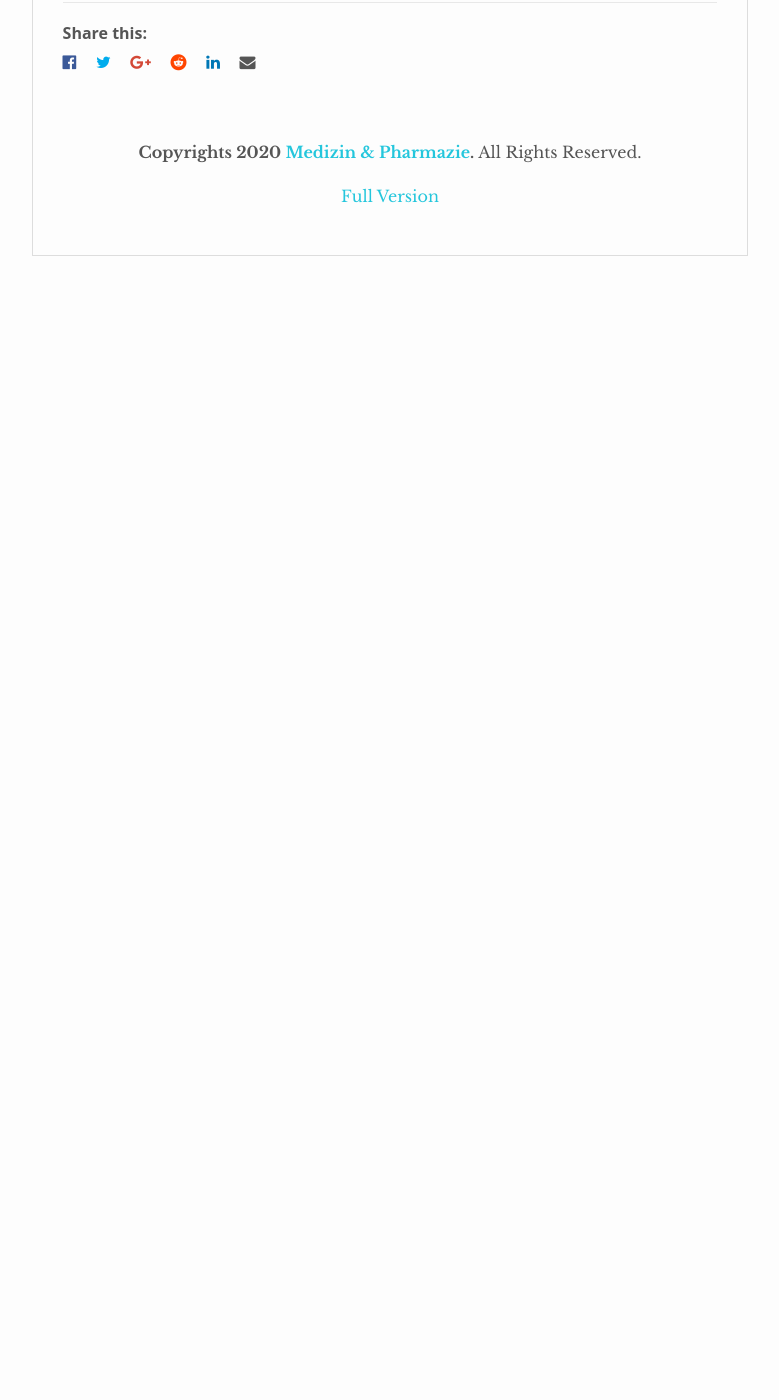
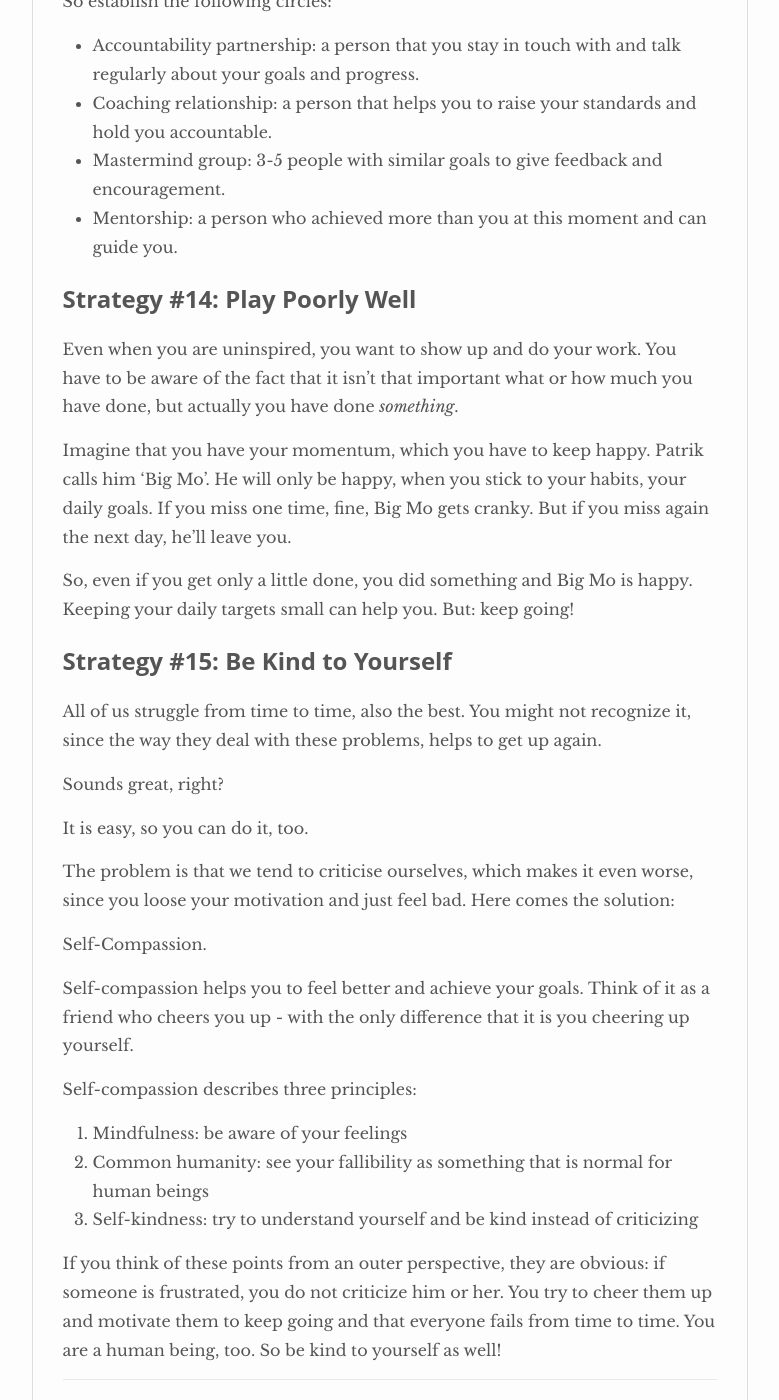
Before and after one commit to TasjaArriens/TasjaArriens.github.io, a Jekyll site: the page built from _posts/2020-02-01-self-discipline.md, in a window 1280 px wide and 1400 px high, scrolled down 10496 px. Shown: the whole window, without its empty margins (250-1029 px from the left). Built offline with Jekyll 4.4.1, drawn with Linux system fonts in a browser that asks for light colours; nearby versions of some CDN libraries; before the commit the page ends 10816 px from its top, so only the background shows below that; some of the changed text lies outside the part shown.

Commit message:
Article Self-Discipline Part 3

```diff
--- a/_posts/2020-02-01-self-discipline.md
+++ b/_posts/2020-02-01-self-discipline.md
@@ -293,8 +293,52 @@ Make the desired actions as easy as possible and the undesired as hard as possib
 
 ## Strategy #13: Surround Yourself with the Right People
 
+Since people adapt the goals, beliefs, and feelings of those surrounding them, you should make sure that those people are the right ones for you.
+These people define what is normal for you.
 
+So establish the following circles:
+* Accountability partnership: a person that you stay in touch with and talk regularly about your goals and progress.
+* Coaching relationship: a person that helps you to raise your standards and hold you accountable.
+* Mastermind group: 3-5 people with similar goals to give feedback and encouragement.
+* Mentorship: a person who achieved more than you at this moment and can guide you.
 
-## Strategy #14
+## Strategy #14: Play Poorly Well
 
-## Strategy #15
+Even when you are uninspired, you want to show up and do your work.
+You have to be aware of the fact that it isn't that important what or how much you have done, but actually you have done *something*.
+
+Imagine that you have your momentum, which you have to keep happy.
+Patrik calls him 'Big Mo'.
+He will only be happy, when you stick to your habits, your daily goals.
+If you miss one time, fine, Big Mo gets cranky.
+But if you miss again the next day, he'll leave you.
+
+So, even if you get only a little done, you did something and Big Mo is happy.
+Keeping your daily targets small can help you.
+But: keep going!
+
+## Strategy #15: Be Kind to Yourself
+
+All of us struggle from time to time, also the best.
+You might not recognize it, since the way they deal with these problems, helps to get up again.
+
+Sounds great, right?
+
+It is easy, so you can do it, too.
+
+The problem is that we tend to criticise ourselves, which makes it even worse, since you loose your motivation and just feel bad.
+Here comes the solution:
+
+Self-Compassion.
+
+Self-compassion helps you to feel better and achieve your goals.
+Think of it as a friend who cheers you up - with the only difference that it is you cheering up yourself.
+
+Self-compassion describes three principles:
+1. Mindfulness: be aware of your feelings
+2. Common humanity: see your fallibility as something that is normal for human beings
+3. Self-kindness: try to understand yourself and be kind instead of criticizing
+
+If you think of these points from an outer perspective, they are obvious: if someone is frustrated, you do not criticize him or her. You try to cheer them up and motivate them to keep going and that everyone fails from time to time.
+You are a human being, too.
+So be kind to yourself as well!
```
